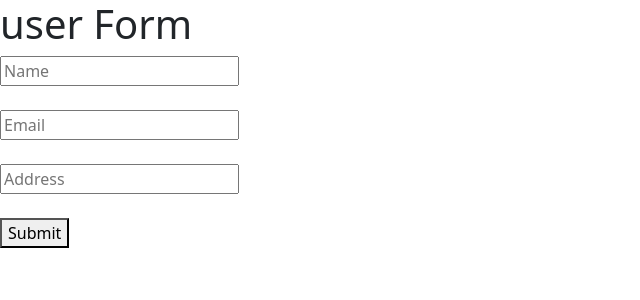
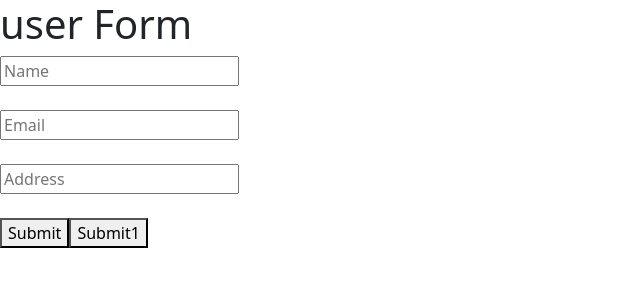
Before and after one commit to vadlamudisuresh67/AngularProjects, an Angular app: page / in a window 1280 px wide. Shown: the top 300 px of the page, without its empty margins (0-640 px from the left). Built offline with nearby package versions, Linux system fonts and the light colour scheme.

Commit message:
third commit

```diff
--- a/src/app/app.component.html
+++ b/src/app/app.component.html
@@ -8,5 +8,6 @@
     <br />
     <input type="text" placeholder="Address" name="addresss"/><br /><br />
     <button>Submit</button>
+    <button>Submit1</button>
   </form>
 </div>
```
